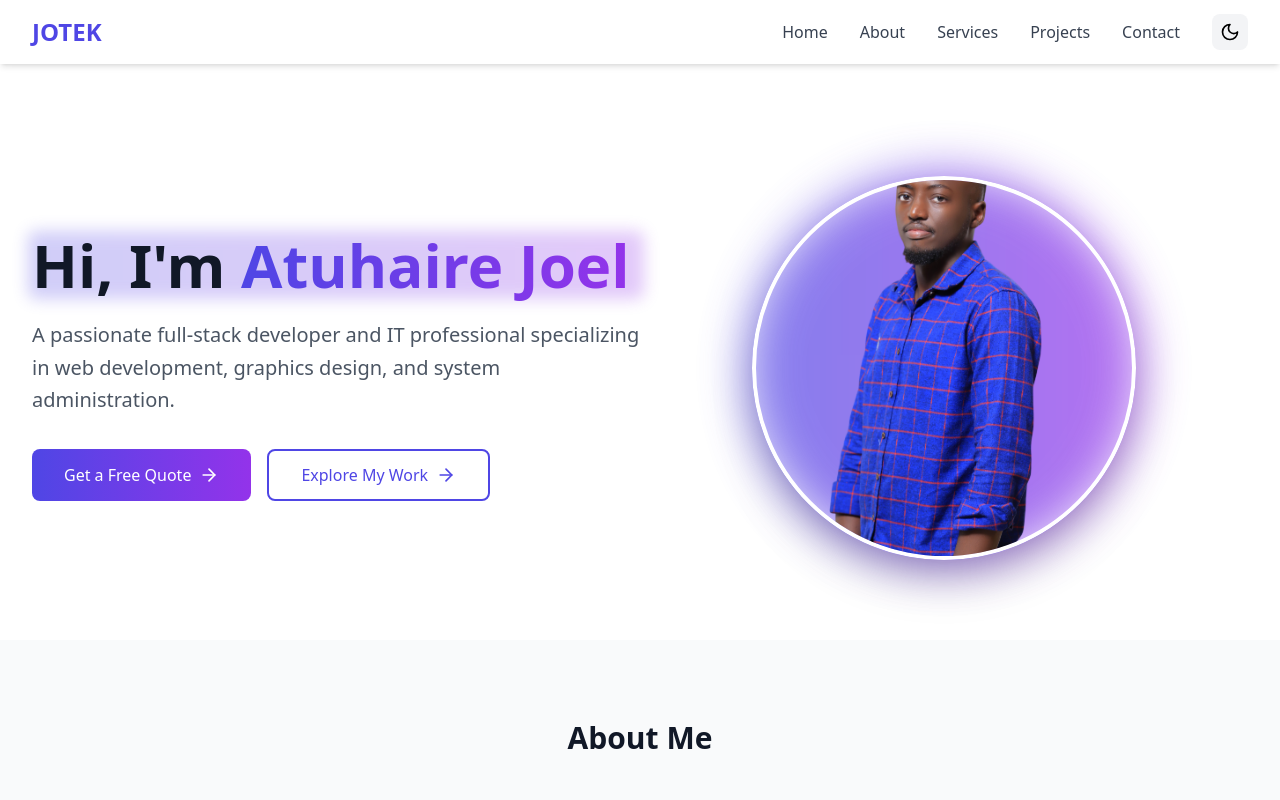
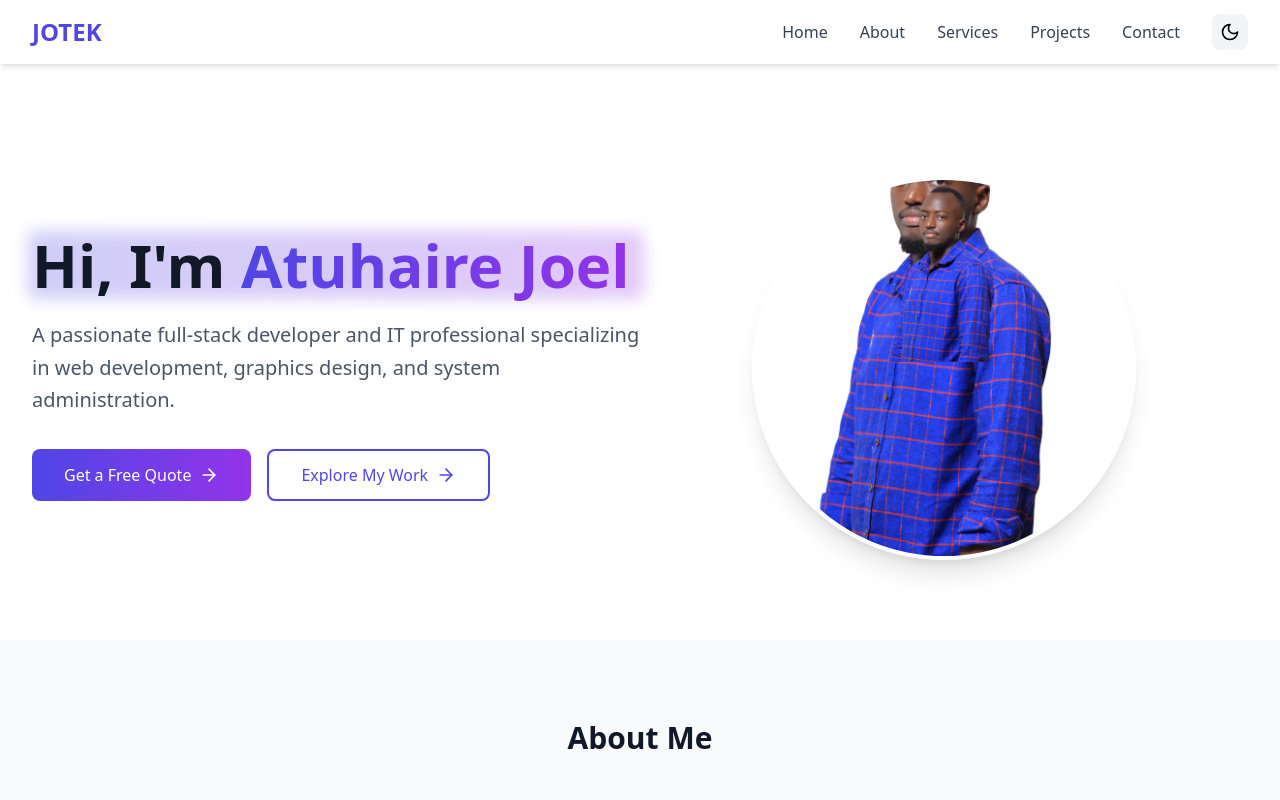
Before and after one commit to JOELATUHAURE/portfolio2, a React (Vite) app: page / in a window 1280 px wide. Shown: the top 800 px of the page. Built offline with nearby package versions, Linux system fonts and the light colour scheme.

Commit message:
Update Hero.tsx

```diff
--- a/src/components/Hero.tsx
+++ b/src/components/Hero.tsx
@@ -41,18 +41,27 @@ const Hero = () => {
             </div>
           </div>
 
-          {/* Profile Image with 3D Pop-Out Effect */}
+          {/* Circular Clipped Image with Pop-Out Effect */}
           <div className="lg:w-1/2 flex justify-center">
-            <div className="relative group">
-              {/* Glowing Background */}
-              <div className="absolute -inset-1 bg-gradient-to-r from-indigo-600 to-purple-600 rounded-full blur-xl opacity-75 group-hover:opacity-100 transition duration-1000 group-hover:duration-200 animate-pulse" />
-
-              {/* Image Wrapper */}
-              <div className="relative w-64 h-64 lg:w-96 lg:h-96 rounded-full overflow-hidden shadow-2xl transition-transform duration-500 transform group-hover:scale-110 group-hover:rotate-2">
+            <div className="relative w-64 h-64 lg:w-96 lg:h-96">
+              {/* Circular Mask */}
+              <div className="absolute inset-0 rounded-full overflow-hidden border-4 border-white shadow-xl">
                 <img
                   src={myImage}
                   alt="Atuhaire Joel"
-                  className="w-full h-full object-cover rounded-full border-4 border-white shadow-lg shadow-indigo-500/50"
+                  className="w-full h-full object-cover transform scale-110"
+                />
+              </div>
+
+              {/* Pop-Out Effect */}
+              <div className="absolute -top-4 left-1/2 transform -translate-x-1/2">
+                <img
+                  src={myImage}
+                  alt="Atuhaire Joel"
+                  className="w-40 lg:w-48 shadow-lg rounded-lg transition-all duration-500 ease-in-out hover:scale-110"
+                  style={{
+                    clipPath: 'inset(0% 0% 30% 0%)', // Only top part is visible outside the circle
+                  }}
                 />
               </div>
             </div>
```
